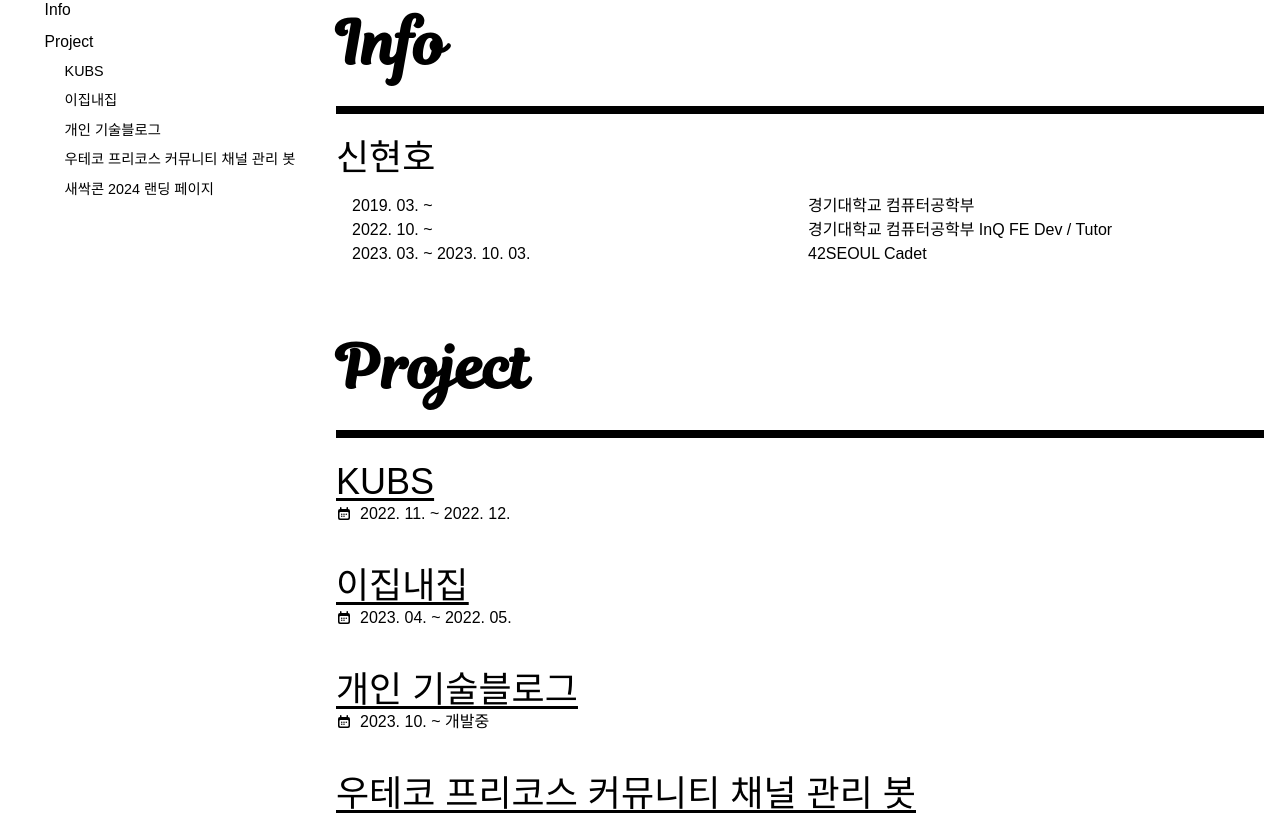
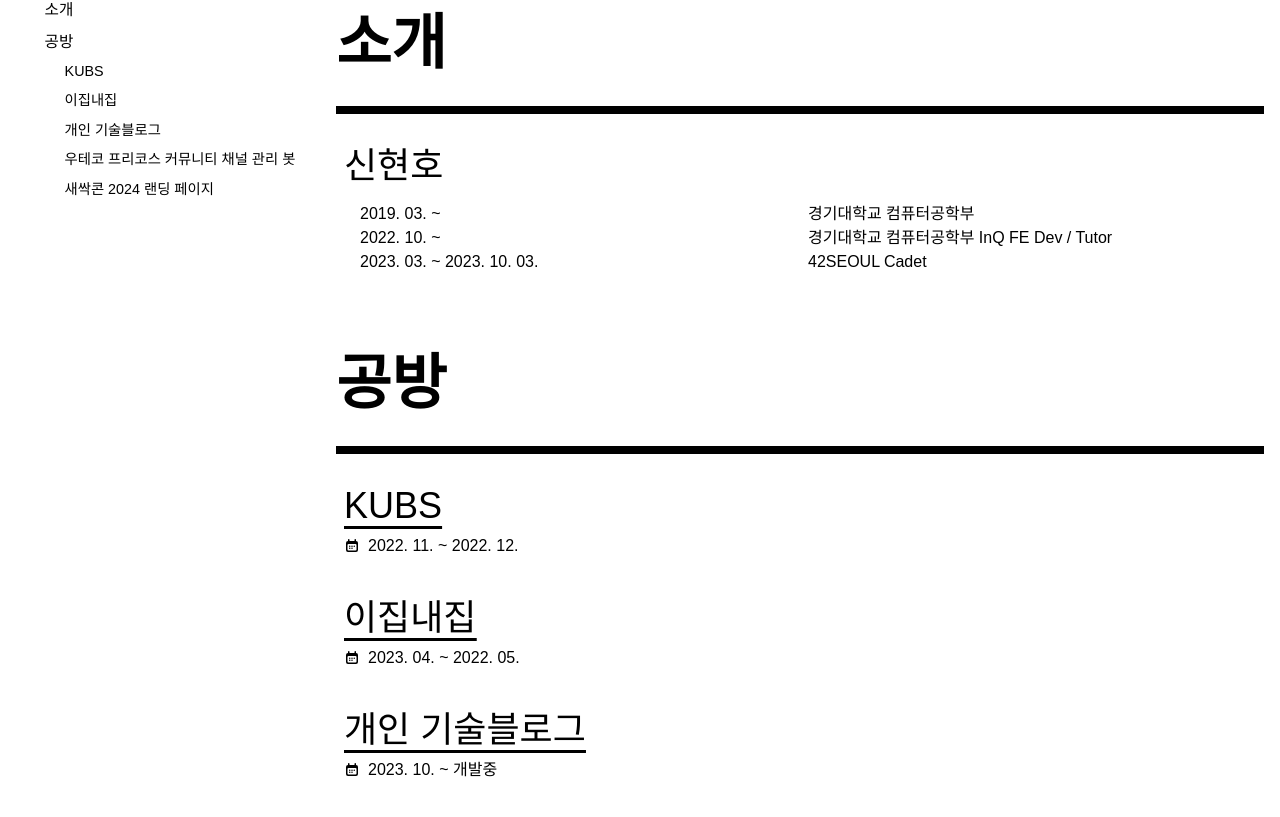
Before and after one commit to SWARVY/Caffhheiene_introduce, a Next.js app in the folder caffhheiene/: page / in a window 1280 px wide. Shown: the part 842-1659 px from the top of the page. Built offline with nearby package versions, Linux system fonts and the light colour scheme; a web font is replaced by a local one.

Commit message:
refactor : 폰트 변경

```diff
--- a/caffhheiene/app/page.tsx
+++ b/caffhheiene/app/page.tsx
@@ -19,7 +19,7 @@ export default function Home() {
           <HeroSection />
         </div>
       </div>
-      <div className="grid lg:grid-cols-4">
+      <div className="grid lg:grid-cols-4 font-Gyeonggi_Rg">
         <div className="invisible lg:visible">
           <SidebarToc />
         </div>
--- a/caffhheiene/components/Home/HeroSection.tsx
+++ b/caffhheiene/components/Home/HeroSection.tsx
@@ -2,10 +2,10 @@ import INFO from '@/constants/Info'
 
 export default function HeroSection() {
   return (
-    <div className="grid h-full justify-items-center items-center text-white font-bold">
+    <div className="grid h-full justify-items-center items-center text-white font-Gyeonggi_Rg font-bold">
       <ul className="text-4xl space-y-3 lg:text-5xl ">
         {INFO.descriptions.map((description) => (
-          <li>
+          <li className="">
             <p>{description}</p>
           </li>
         ))}
--- a/caffhheiene/components/Info/InfoContainer.tsx
+++ b/caffhheiene/components/Info/InfoContainer.tsx
@@ -4,8 +4,8 @@ import Title from '../Title'
 export default function InfoContainer() {
   return (
     <section className="grid gap-y-6 p-4">
-      <Title name="Info" />
-      <div className="grid gap-y-4">
+      <Title name="소개" />
+      <div className="grid p-2 gap-y-4">
         <span className="text-4xl">{INFO.name}</span>
         <ul className="pl-4">
           {INFO.carrer.map(({ date, detail }) => (
--- a/caffhheiene/components/Project/ProjectContainer.tsx
+++ b/caffhheiene/components/Project/ProjectContainer.tsx
@@ -5,8 +5,8 @@ import Title from '../Title'
 export default function ProjectContainer() {
   return (
     <section className="grid gap-y-6 p-4">
-      <Title name="Project" />
-      <ul className="grid gap-y-10">
+      <Title name="공방" />
+      <ul className="grid p-2 gap-y-10">
         {PROJECT_LIST.map(
           ({ name, url, date, descriptions, links, techStacks }) => (
             <ProjectItem
--- a/caffhheiene/components/Project/ProjectItem.tsx
+++ b/caffhheiene/components/Project/ProjectItem.tsx
@@ -11,8 +11,8 @@ export default function ProjectItem({
   //   techStacks,
 }: ProjectInfo) {
   return (
-    <li className="flex-col">
-      <h3 className="text-4xl underline underline-offset-4">
+    <li className="flex-col space-y-2">
+      <h3 className="text-4xl underline underline-offset-8">
         <Link href={url.href}>{name}</Link>
       </h3>
       <div className="flex items-center gap-x-2">
--- a/caffhheiene/components/Title.tsx
+++ b/caffhheiene/components/Title.tsx
@@ -4,7 +4,7 @@ interface TitleProps {
 
 export default function Title({ name }: TitleProps) {
   return (
-    <div className="pb-8 text-6xl border-b-8 border-black font-Magnolia font-semibold">
+    <div className="pb-8 text-6xl border-b-8 border-black font-semibold">
       <h2 className="">{name}</h2>
     </div>
   )
```
